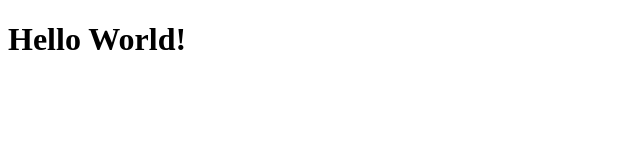
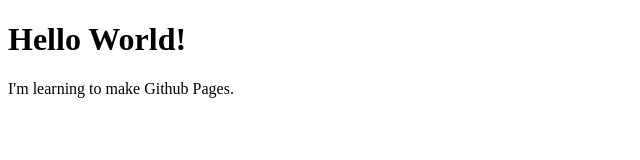
Before and after one commit to CKING018/CKING018.github.io, a plain HTML site: page index.html in a window 1280 px wide. Shown: the whole page, without its empty margins (0-640 px from the left). Drawn offline with Linux system fonts and the light colour scheme.

Commit message:
Added Paragraph

```diff
--- a/index.html
+++ b/index.html
@@ -2,5 +2,6 @@
 <html>
     <body>
          <h1>Hello World!</h1>
+         <p>I'm learning to make Github Pages.</p>
     </body>
 </html>
```
